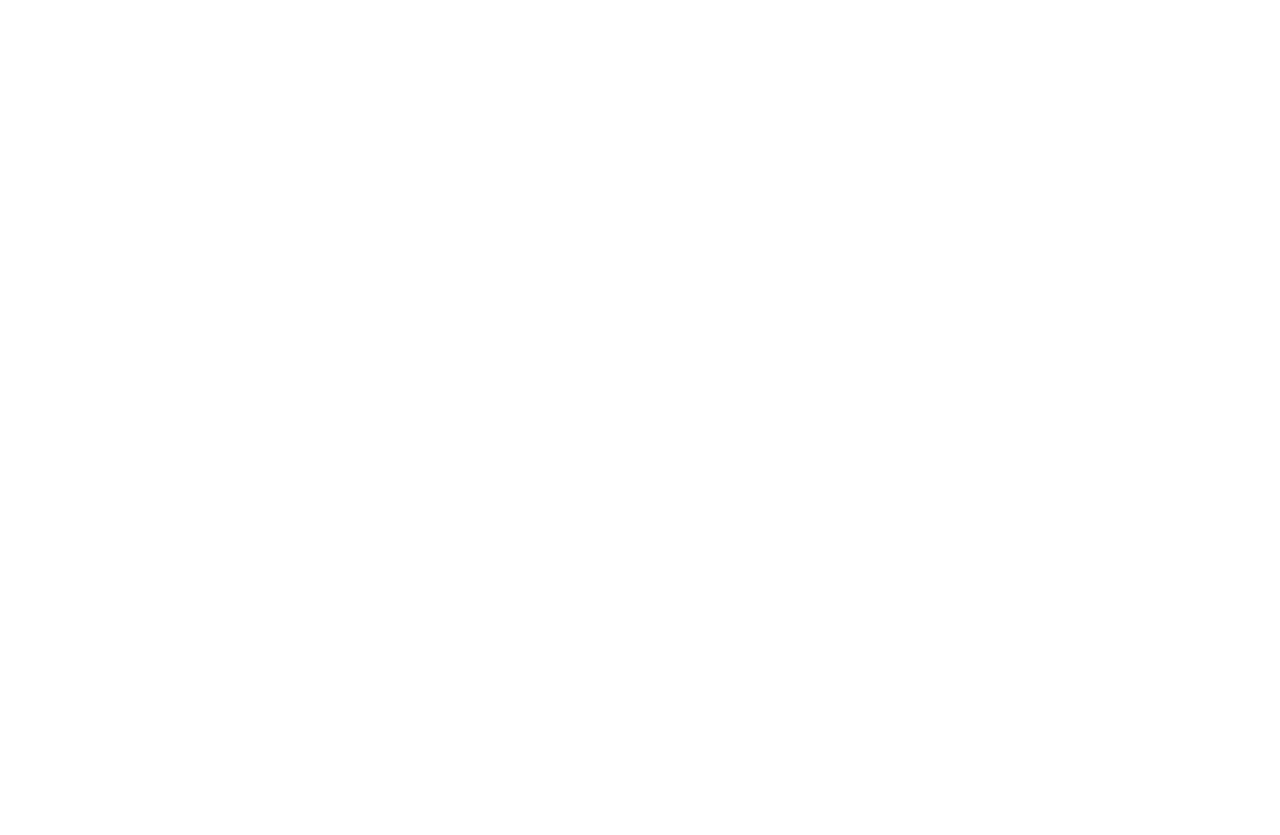
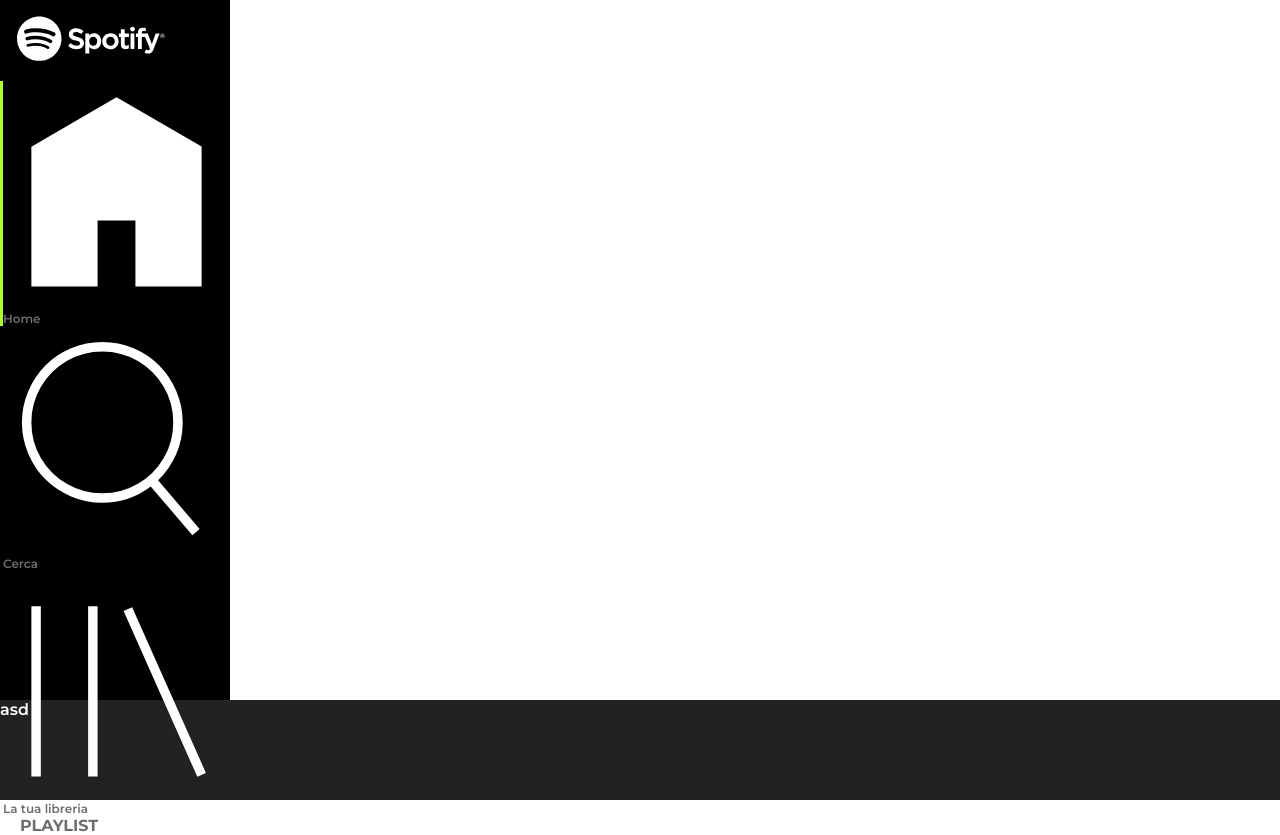
Before and after one commit to Francesco-Rapetti/html-css-spotifyweb, a plain HTML site: page index.html in a window 1280 px wide. Before the commit the page ends 800 px from the top, so only its background shows below. Drawn offline with Linux system fonts and the light colour scheme.

Commit message:
Add first navbar

```diff
--- a/css/style.css
+++ b/css/style.css
@@ -1,3 +1,5 @@
+/* GENERAL */
+
 * {
     box-sizing: border-box;
     margin: 0;
@@ -5,5 +7,46 @@
 }
 
 body {
-    font-family: sans-serif;
+    font-family: 'Montserrat', sans-serif;
+    font-weight: 600;
 }
+
+/* MAIN */
+
+/* side menu */
+
+section#side-menu {
+    background-color: black;
+    color: #6D6D6D;
+    width: 230px;
+    height: calc(100vh - 100px);
+}
+
+section#side-menu #logo {
+    margin: 16px;
+    width: 150px;
+}
+
+section#side-menu nav div {
+    font-size: 12px;
+    border-left: 3px solid transparent;
+    cursor: pointer;
+}
+
+section#side-menu nav > #home {
+    border-color: #ADFF2F;
+}
+
+section#side-menu > div,
+section#side-menu > h4 {
+    margin-left: 20px;
+}
+
+/* bottom player */
+
+section#bottom-player {
+    background-color: #222222;
+    color: white;
+    width: 100vw;
+    height: 100px;
+}
--- a/index.html
+++ b/index.html
@@ -5,15 +5,54 @@
     <meta name="viewport" content="width=device-width, initial-scale=1.0">
     <title>Spotify</title>
     <link rel="stylesheet" href="css/style.css">
+    <link rel="stylesheet" href="css/utilities.css">
+    <link rel="preconnect" href="https://fonts.googleapis.com">
+    <link rel="preconnect" href="https://fonts.gstatic.com" crossorigin>
+    <link href="https://fonts.googleapis.com/css2?family=Montserrat:wght@100;200;300;400;500;600;700;800;900&display=swap" rel="stylesheet">
 </head>
 <body>
     <main>
         <!-- side menu -->
         <section id="side-menu">
+            <a href="#">
+                <img id="logo" src="img/logo.svg" alt="">
+            </a>
 
+            <nav class="w-100p">
+                <div id="home" class="flex a-items-center color-white pt-6 pb-6 b-color-lime">
+                    <img class="w-26 mr-6 ml-17" src="img/home.svg" alt="">
+                    <span>Home</span>
+                </div>
+
+                <div class="flex a-items-center pt-6 pb-6">
+                    <img class="w-26 mr-6 ml-17" src="img/search.svg" alt="">
+                    <span>Cerca</span>
+                </div>
+
+                <div class="flex a-items-center pt-6 pb-6">
+                    <img class="w-26 mr-6 ml-17" src="img/libreria.svg" alt="">
+                    <span>La tua libreria</span>
+                </div>
+            </nav>
+
+            <h4 class="color-white">PLAYLIST</h4>
+
+            <div>
+
+            </div>
+
+            <div></div>
+            <div></div>
+            <div></div>
+            <div></div>
+            <div></div>
+            <div></div>
+            <div></div>
+        </section>
+
+        <section id="bottom-player">
+            asd
         </section>
     </main>
-
-    <footer></footer>
 </body>
 </html>
```
